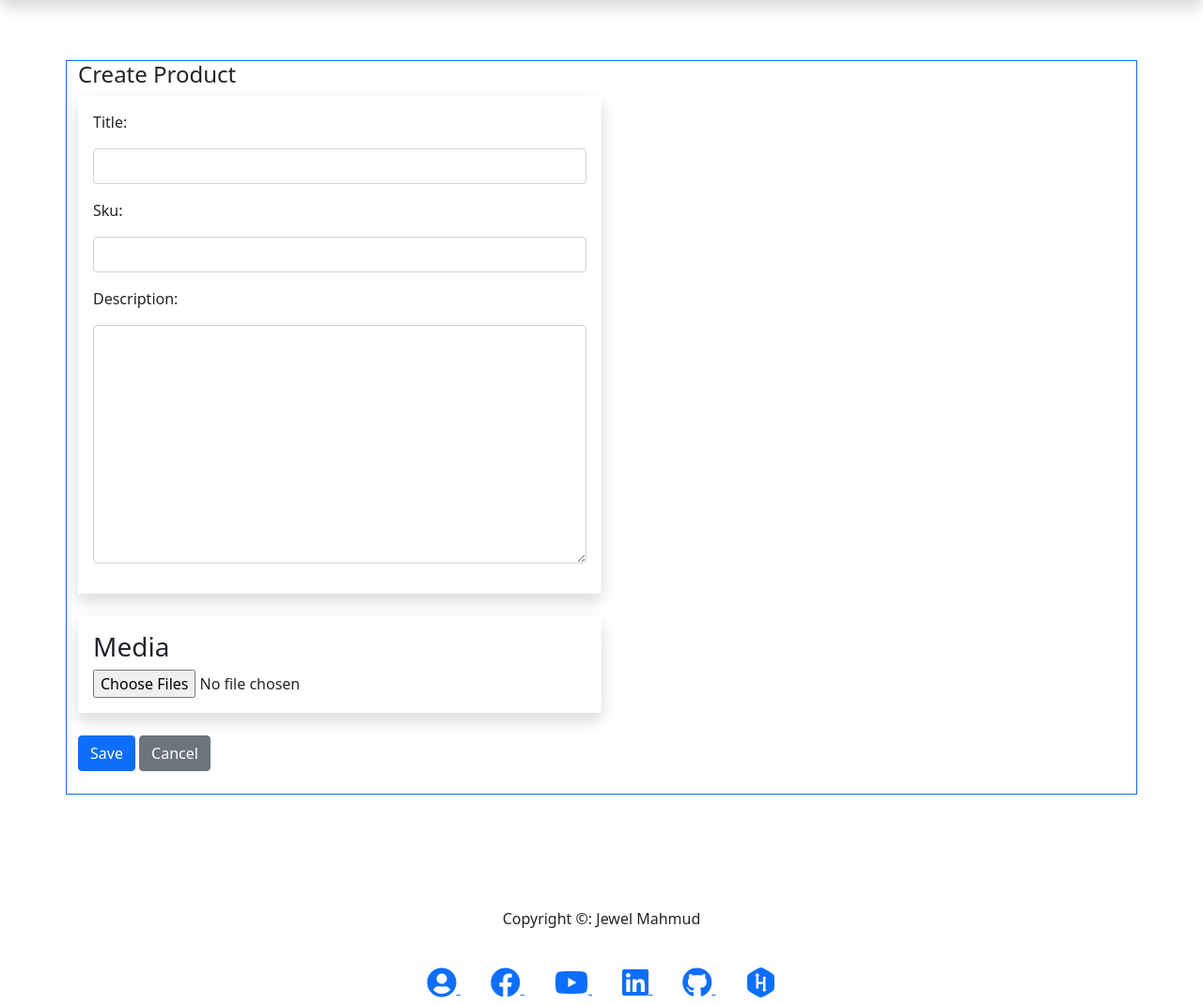
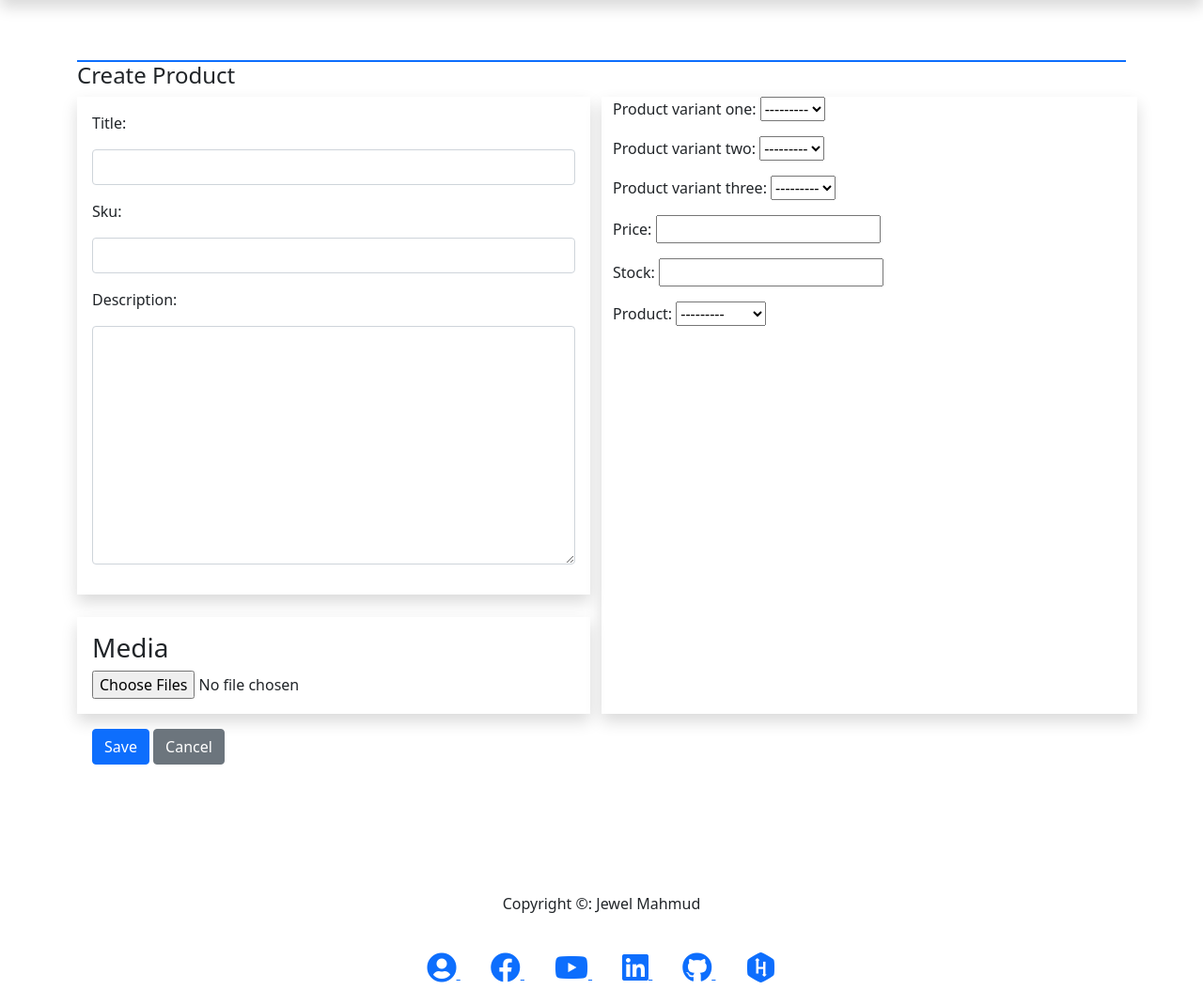
Before and after one commit to MahmudJewel/Mediusware_test, a Django app: page /add in a window 1280 px wide. Shown: the part 56-1126 px from the top of the page at 94% size. After the commit the page ends 1102 px from the top, so only its background shows below. Run offline with Django 3.2, Linux system fonts and the light colour scheme; data comes from the database, SQL or seed files in the repository; some libraries are stand-ins or nearby versions.

Commit message:
Add Product design done

```diff
--- a/product/forms.py
+++ b/product/forms.py
@@ -9,9 +9,9 @@
 class ProductImageForm(forms.ModelForm):
     class Meta(object):
         model = models.ProductImage
+        fields = ['file_path']
+
+class ProductVariantPriceForm(forms.ModelForm):
+    class Meta(object):
+        model = models.ProductVariantPrice
         fields = '__all__'
-
-class ProductImageForm(forms.ModelForm):
-    class Meta(object):
-        model = models.ProductImage
-        fields = ['file_path']
--- a/product/models.py
+++ b/product/models.py
@@ -31,7 +31,7 @@
     product = models.ForeignKey(Product, on_delete=models.CASCADE)
 
     def __str__(self):
-        return self.variant_title
+        return self.variant.title
 
 
 class ProductVariantPrice(models.Model):
--- a/product/views.py
+++ b/product/views.py
@@ -68,8 +68,10 @@
 def add_product_view(request):
     productForm = forms.productForm
     ProductImageForm = forms.ProductImageForm
+    ProductVariantPriceForm = forms.ProductVariantPriceForm
     context={
         'productForm':productForm,
         'ProductImageForm' : ProductImageForm,
+        'ProductVariantPriceForm':ProductVariantPriceForm,
     }
     return render(request, 'productAdd.html', context)
--- a/templates/productAdd.html
+++ b/templates/productAdd.html
@@ -5,9 +5,8 @@
 </head>
 <div class="container">
     <br><br>
+    <form method="POST" autocomplete="off" enctype="multipart/form-data" class="border border-primary"></form>
     <div class="row">
-
-        <form method="POST" autocomplete="off" enctype="multipart/form-data" class="border border-primary">
             <h4>Create Product</h4>
             <!-- left side  -->
             <div class="col-md-6">
@@ -43,13 +42,23 @@
                   </div>
             </div>
             <!-- right side  -->
-            <div class="col-md-6"></div>
-            <br>
-            <button class="btn btn-primary" type="submit">Save</button>
-            <button class="btn btn-secondary" >Cancel</button>
+            <div class="col-md-6 shadow">
+              <div>
+                {{ProductVariantPriceForm.as_p}}
+              </div>
+            </div>
+            <br><br>
+            <div class="row">
+              <div class="col-md-3 m-3">
+                <button class="btn btn-primary" type="submit">Save</button>
+              <a href="/" class="btn btn-secondary" >Cancel</a>
+              </div>
+            </div>
+
             <br> <br>
-        </form>
+
     </div>
+  </form>
     <!-- dropzone js  -->
     <script src="https://rawgit.com/enyo/dropzone/master/dist/dropzone.js"></script>
 </div>
```
